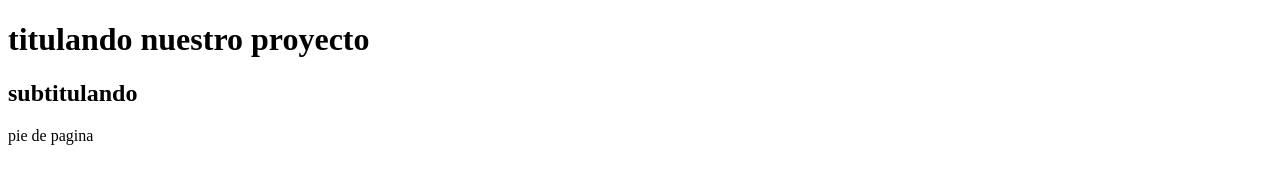
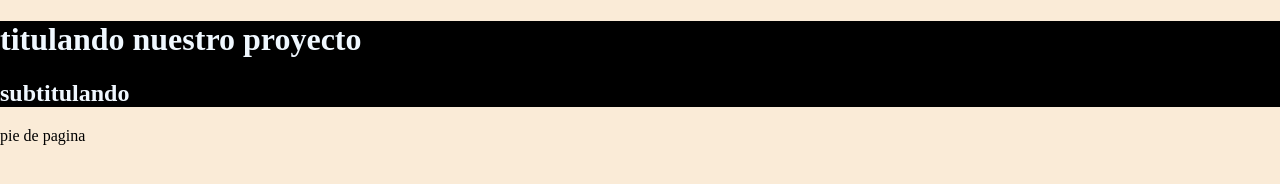
Before and after one commit to ricardoudibenedetto/EjemploGithub, a plain HTML site: page index.html in a window 1280 px wide. Drawn offline with Linux system fonts and the light colour scheme.

Commit message:
cambio de estilos

```diff
--- a/index.html
+++ b/index.html
@@ -5,6 +5,23 @@
     <meta name="viewport" content="width=device-width, initial-scale=1.0">
     <meta http-equiv="X-UA-Compatible" content="ie=edge">
     <title>probando git </title>
+    <style>
+    body{
+        margin: 0%;
+        width: 100%;
+        background-color: antiquewhite ;
+    }
+    header
+    {
+        width: 100%;
+        margin: 0%;
+        background-color: black;
+        color: aliceblue;
+    }
+
+
+
+    </style>
 </head>
 <body>
 
```
Also changed, not shown: 1 other file.
